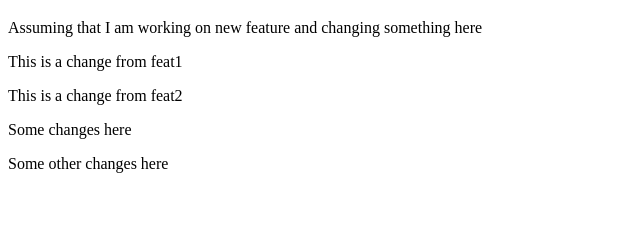
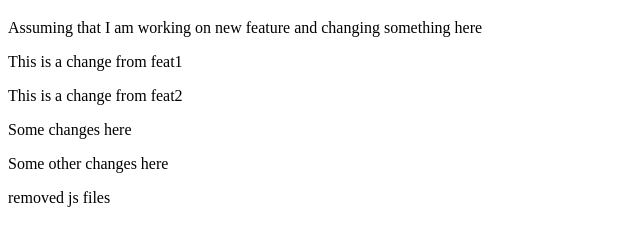
Before and after one commit to mikemark-777/CLi-Practice, a plain HTML site: page index.html in a window 1280 px wide. Shown: the part 61-306 px from the top of the page, without its empty margins (0-640 px from the left). Drawn offline with Linux system fonts and the light colour scheme.

```diff
--- a/index.html
+++ b/index.html
@@ -16,6 +16,7 @@
 
         <p>Some changes here</p>
         <p>Some other changes here</p>
+        <p>removed js files</p>
     </body>
 
 </html>
```
